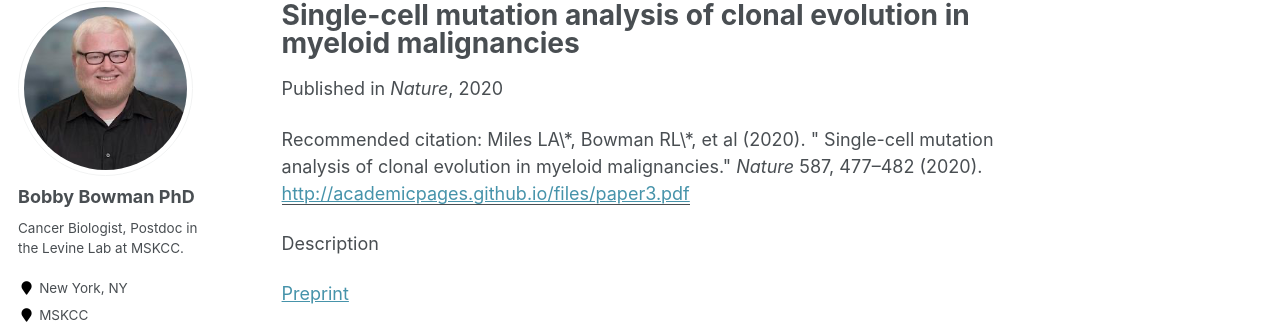
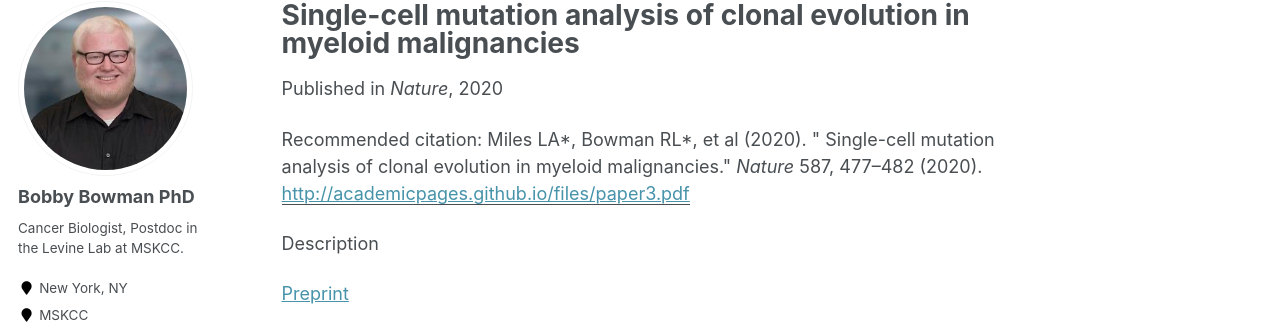
Before and after one commit to bowmanr/bowmanr.github.io, a Jekyll site: the page built from _publications/2020-10-28-scDNAmyeloid.md, in a window 1280 px wide and 1021 px high. Shown: the part 117-441 px from the top of the window. Built offline with Jekyll 4.4.1, drawn with Linux system fonts in a browser that asks for light colours; some web fonts are replaced.

```diff
--- a/_publications/2020-10-28-scDNAmyeloid.md
+++ b/_publications/2020-10-28-scDNAmyeloid.md
@@ -6,7 +6,7 @@ excerpt: 'In this manuscript we ...'
 date: 2020-10-28
 venue: 'Nature'
 paperurl: 'http://academicpages.github.io/files/paper3.pdf'
-citation: 'Miles LA\*, Bowman RL\*,  et al (2020). &quot; Single-cell mutation analysis of clonal evolution in myeloid malignancies.&quot; <i>Nature</i> 587, 477–482 (2020).'
+citation: 'Miles LA*, Bowman RL*,  et al (2020). &quot; Single-cell mutation analysis of clonal evolution in myeloid malignancies.&quot; <i>Nature</i> 587, 477–482 (2020).'
 ---
 Description
 
```
